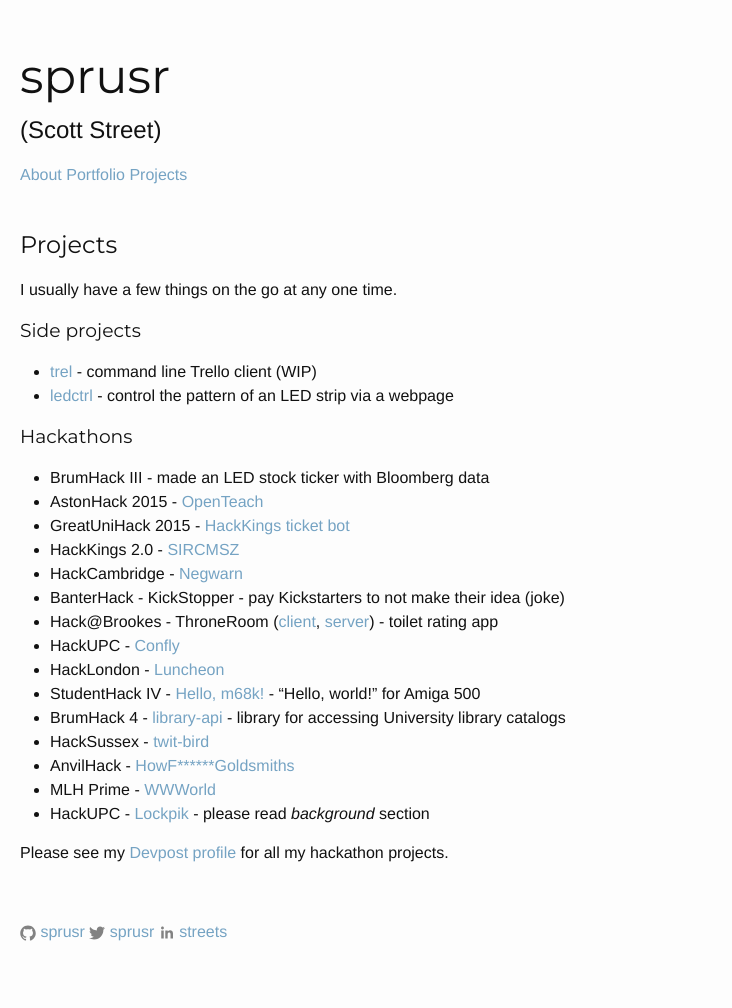
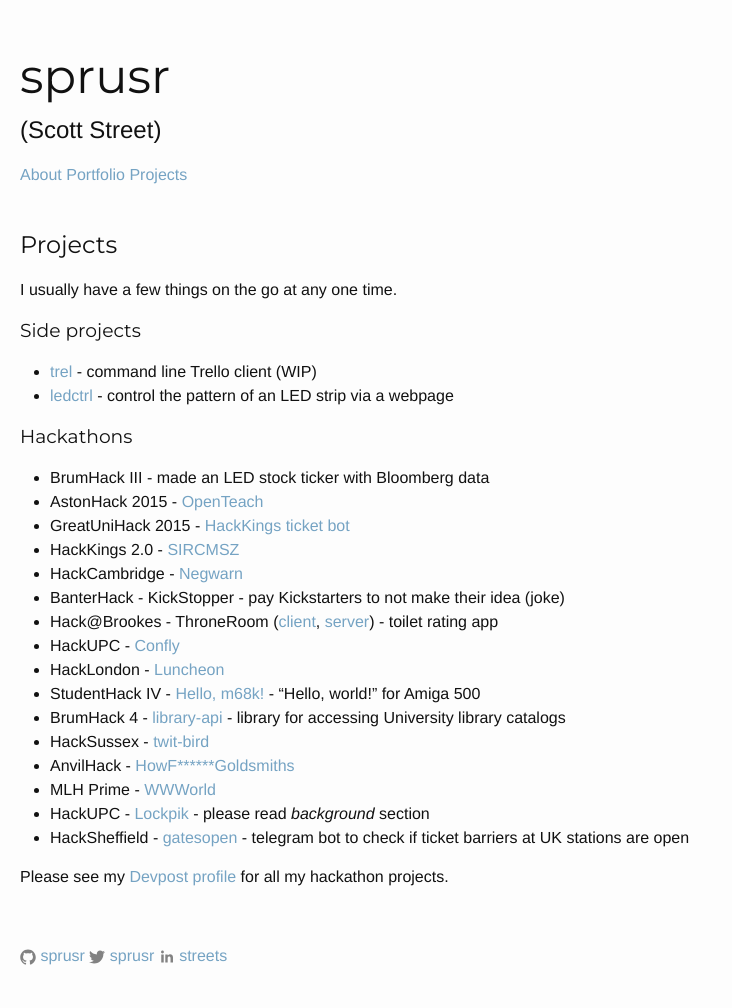
Before and after one commit to sprusr/sprusr.github.io, a Jekyll site: the page built from projects.md, in a window 1280 px wide. Shown: the whole page, without its empty margins (0-732 px from the left). Built offline with Jekyll 4.4.1, drawn with Linux system fonts in a browser that asks for light colours; before the commit the page ends 984 px from its top, so only the background shows below that.

Commit message:
Add HackSheffield project

```diff
--- a/projects.md
+++ b/projects.md
@@ -28,5 +28,6 @@
 * AnvilHack - [HowF\******Goldsmiths](https://github.com/HowFuckingGoldsmiths)
 * MLH Prime - [WWWorld](http://devpost.com/software/wwworld-j9047y)
 * HackUPC - [Lockpik](http://devpost.com/software/lockpik) - please read _background_ section
+* HackSheffield - [gatesopen](https://telegram.me/gatesopenbot) - telegram bot to check if ticket barriers at UK stations are open
 
 Please see my [Devpost profile](http://devpost.com/sprusr) for all my hackathon projects.
```
